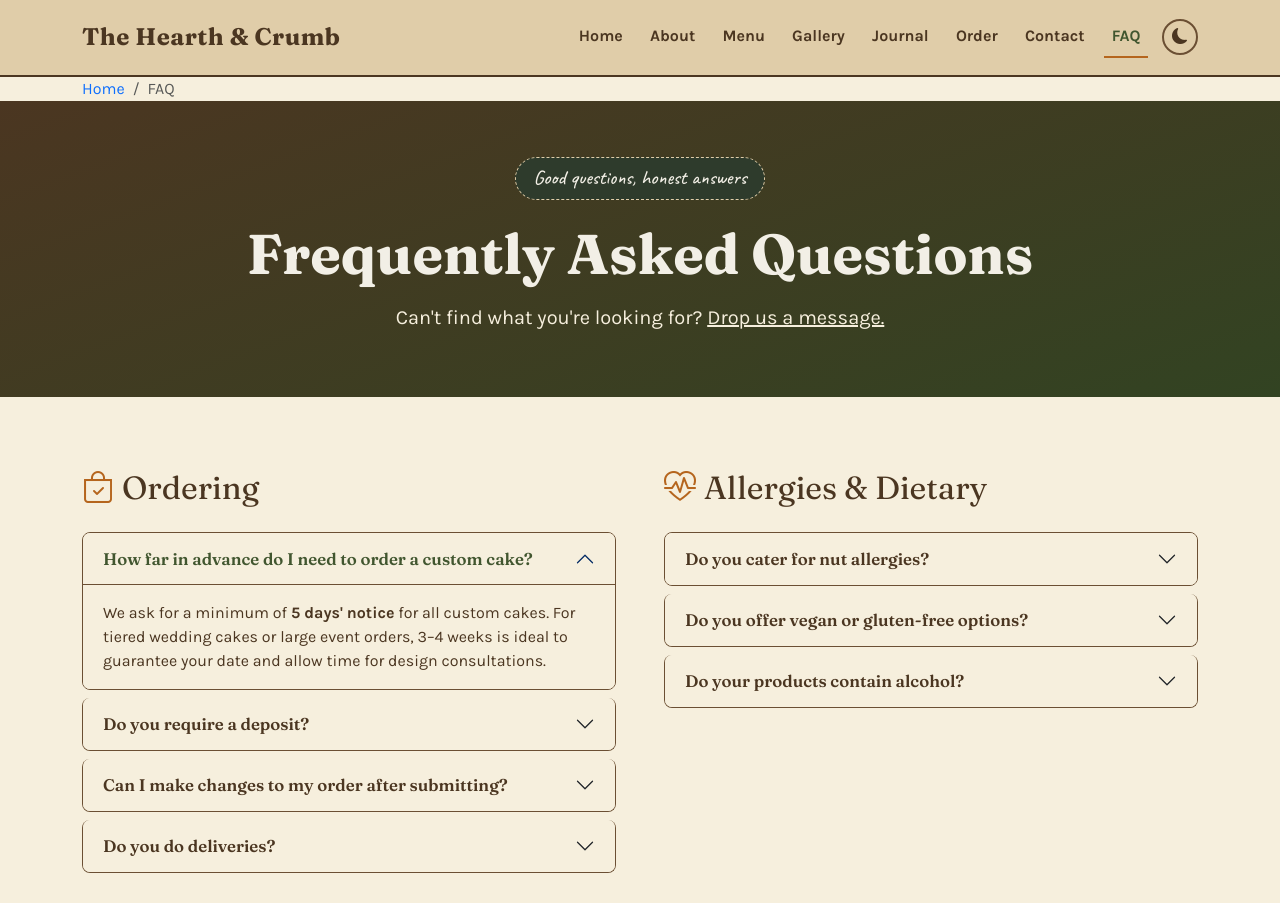
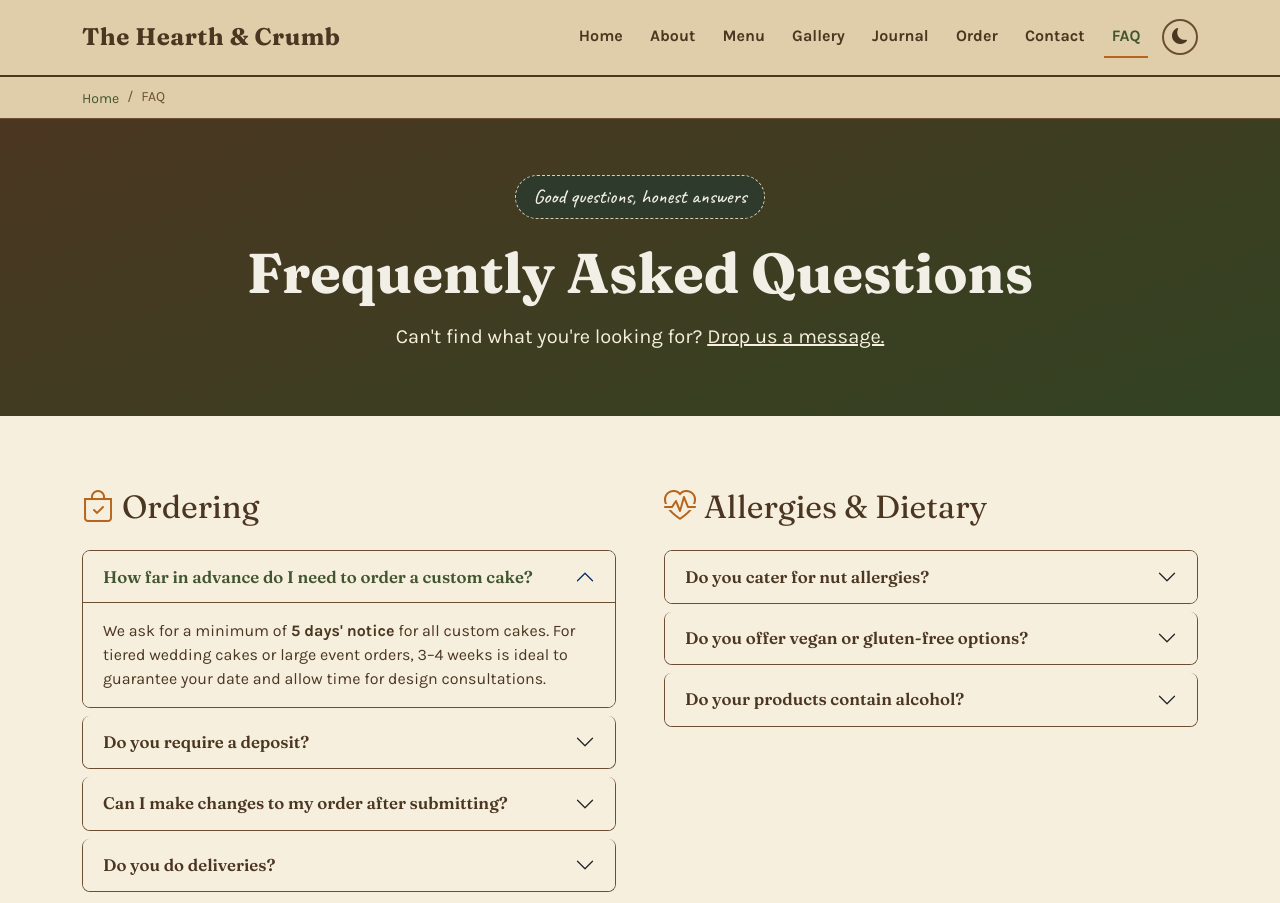
Before and after one commit to Nain-o/WAD_PROJECT, a plain HTML site: page faq.html in a window 1280 px wide. Shown: the top 903 px of the page. Drawn offline with nearby package versions, Linux system fonts and the light colour scheme.

Commit message:
Added the css for the breadcrumb

```diff
--- a/css/style.css
+++ b/css/style.css
@@ -703,3 +703,33 @@ body.dark-mode .journal-modal-body h3 {
 body.dark-mode .journal-modal-close {
   filter: invert(1);
 }
+/* ---------- breadcrumb ---------- */
+.breadcrumb-wrap {
+  background-color: var(--kraft);
+  padding: .55rem 0;
+  border-bottom: 1px solid var(--walnut-soft);
+}
+
+.breadcrumb-item a {
+  color: var(--forest);
+  text-decoration: none;
+  font-size: .875rem;
+}
+
+.breadcrumb-item a:hover {
+  color: var(--copper);
+}
+
+.breadcrumb-item.active {
+  color: var(--walnut-soft);
+  font-size: .875rem;
+}
+
+.breadcrumb-item + .breadcrumb-item::before {
+  color: var(--walnut-soft);
+}
+
+body.dark-mode .breadcrumb-wrap {
+  background-color: #2a2118;
+  border-color: var(--walnut-soft);
+}
```
